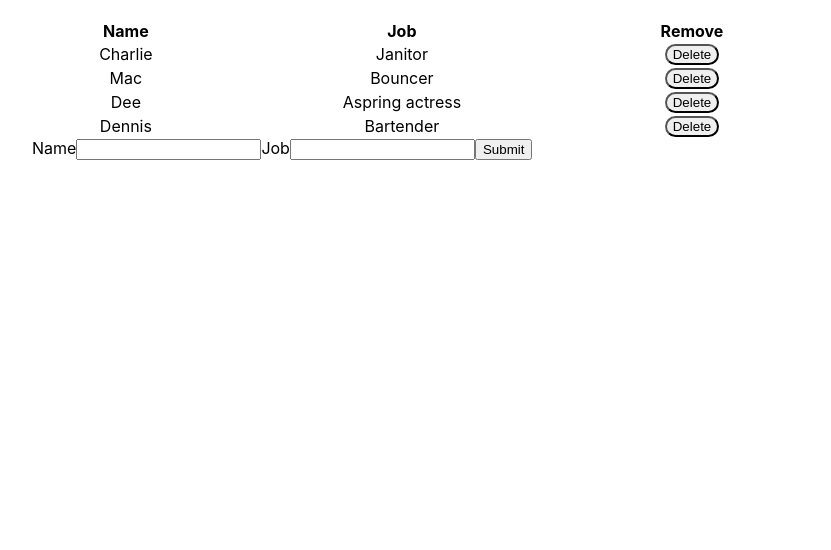
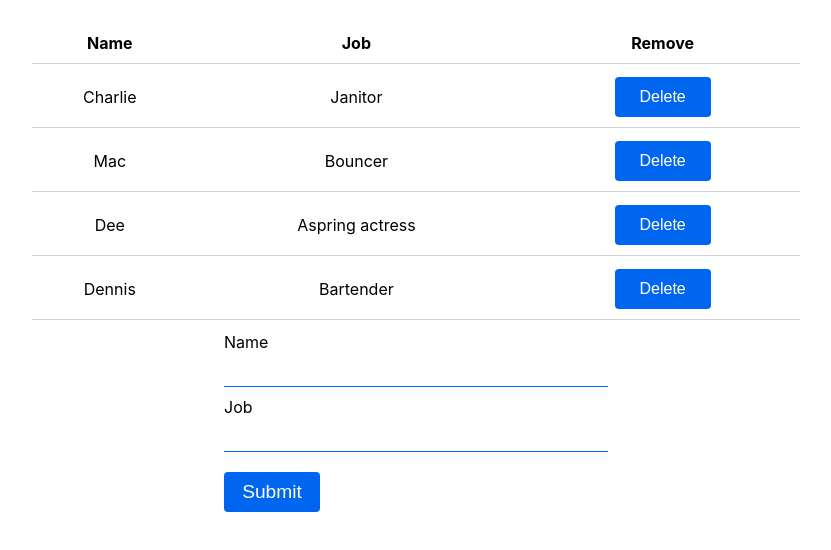
Before and after one commit to pedrohenriquebr/react-tutorial, a React (Create React App) app: page / in a window 1280 px wide. Shown: the top 550 px of the page, without its empty margins (224-1055 px from the left). Built offline with nearby package versions, Linux system fonts and the light colour scheme.

Commit message:
Update styles

```diff
--- a/src/index.css
+++ b/src/index.css
@@ -1,24 +1,26 @@
 :root {
-  --radius: 20px;
+  --radius: 4px;
+  --font-size: 12px;
+  --primary-color: #0066EF;
+  --secondary-color: white;
 }
 
 body {
   margin: 0;
-  font-family: -apple-system, BlinkMacSystemFont, 'Segoe UI', 'Roboto', 'Oxygen',
-    'Ubuntu', 'Cantarell', 'Fira Sans', 'Droid Sans', 'Helvetica Neue',
-    sans-serif;
+  font-family: -apple-system, BlinkMacSystemFont, 'Segoe UI', 'Roboto', 'Oxygen', 'Ubuntu', 'Cantarell', 'Fira Sans', 'Droid Sans', 'Helvetica Neue', sans-serif;
   -webkit-font-smoothing: antialiased;
   -moz-osx-font-smoothing: grayscale;
+  font-size: 1rem;
 }
 
 code {
-  font-family: source-code-pro, Menlo, Monaco, Consolas, 'Courier New',
-    monospace;
+  font-family: source-code-pro, Menlo, Monaco, Consolas, 'Courier New', monospace;
 }
 
-*,*::after, *::before{
+*, *::after, *::before {
   box-sizing: border-box;
-  margin:0;
+  margin: 0;
+  font-size: 1rem;
 }
 
 .container {
@@ -29,15 +31,43 @@ code {
 }
 
 table {
-  border-spacing: 10px 0;
+  border-spacing: 0 12px;
   border-collapse: separate;
 }
 
-table td {
-  text-align: center;
+button, input[type=button] {
+  border-width: 0px;
+  border-radius: var(--radius, 20px);
+  width: 6rem;
+  height: 2.5rem;
+  background-color: var(--primary-color);
+  color: var(--secondary-color);
+  cursor: pointer;
 }
 
-button {
-  border-width: 2px;
-  border-radius: var(--radius, 20px);
+
+
+table td, table th {
+  text-align: center;
+  border-bottom: 1px solid lightgray;
+  padding-bottom: 10px;
 }
+
+form {
+  display: flex;
+  flex-direction: column;
+  width:50%;
+  margin: 0 auto;
+}
+
+input {
+  margin: 10px 0;
+  border: none ;
+  outline: none;
+  border-bottom: 1px solid var(--primary-color);
+  font-size: 1.2rem;
+}
+
+input {
+
+}
```
